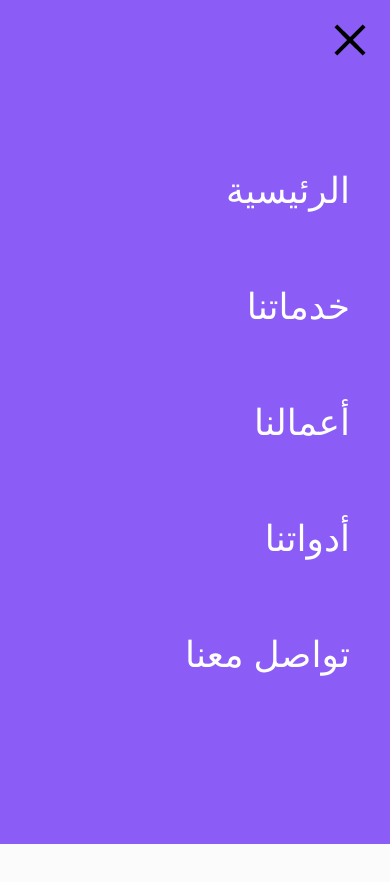
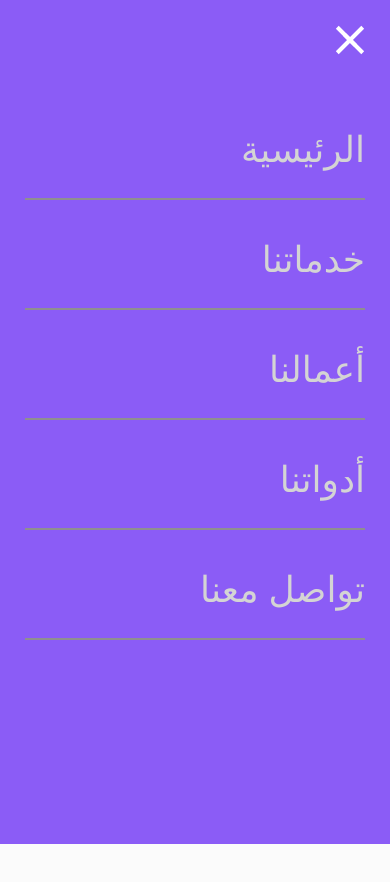
Before and after one commit to Tk-Sb/new-portfolio, a Next.js app: page / in a window 390 px wide. Both pictures are taken after a click on the button 350 px from the left and 40 px from the top of the page. Shown: the top 882 px of the page. Built offline with nearby package versions, Linux system fonts and the light colour scheme.

Commit message:
fixed nav menu

```diff
--- a/src/app/page.jsx
+++ b/src/app/page.jsx
@@ -1,6 +1,6 @@
 
 import Home from "@/components/home";
-import Navbar from "@/components/navbar";
+import Navbar from "@/components/nav/navbar";
 
 export default function App() {
   return (
--- a/src/components/menu-button.jsx
+++ b/src/components/nav/menu-button.jsx
@@ -22,17 +22,17 @@ export default function MenuButton () {
         >
           <motion.span
             variants={VARIANTS.top}
-            className="absolute h-1 w-10 bg-black"
+            className={`absolute h-1 w-9 ${active? 'bg-white duration-500' : 'bg-black duration-[2000ms]'} transition-colors `}
             style={{ y: "-50%", left: "50%", x: "-50%", top: "35%" }}
           />
           <motion.span
             variants={VARIANTS.middle}
-            className="absolute h-1 w-10 bg-black"
+            className={`absolute h-1 w-9 ${active? 'bg-white duration-500' : 'bg-black duration-[2000ms]'} transition-colors `}
             style={{ left: "50%", x: "-50%", top: "50%", y: "-50%" }}
           />
           <motion.span
             variants={VARIANTS.bottom}
-            className="absolute h-1 w-5 bg-black"
+            className={`absolute h-1 w-4 ${active? 'bg-white duration-500' : 'bg-black duration-[2000ms]'} transition-colors `}
             style={{
               x: "-50%",
               y: "50%",
--- a/src/components/menu.jsx
+++ b/src/components/nav/menu.jsx
@@ -60,7 +60,7 @@ export default function Menu () {
   return (
     <div>
       <nav dir="rtl" className="flex justify-start items-center">
-        <div className="cursor-pointer w-fit h-fit z-10 lg:hidden text-md text-black" onClick={toggleMenu} >
+        <div className="cursor-pointer w-fit h-fit z-10 lg:hidden " onClick={toggleMenu} >
           <MenuButton></MenuButton>
         </div>
       </nav>
@@ -71,19 +71,19 @@ export default function Menu () {
             initial="initial"
             animate="animate"
             exit="exit"
-            className="fixed left-0 top-0 w-[100vw] h-[100vh] origin-top bg-[#8B5CF6] text-black p-10"
+            className="fixed left-0 top-0 w-[100vw] h-[100vh] origin-top bg-[#8B5CF6] p-[25px] "
           >
-            <div className="flex h-full flex-col">
+            <div className="w-full h-full ">
               <motion.div
                 variants={containerVars}
                 initial="initial"
                 animate="open"
                 exit="initial"
-                className="flex flex-col h-full justify-center items-center gap-4 "
+                className="flex flex-col justify-start w-full h-full items-center gap-[10px] pt-[75px] "
               >
                 {navLinks.map((link, index) => {
                   return (
-                    <div key={index} dir="rtl" className="flex justify-start items-center overflow-hidden w-full h-[100px]">
+                    <div key={index} dir="rtl" className="flex justify-start items-center overflow-hidden w-full h-[100px] border-b-2 border-b-[#8F8F8F] hover:border-b-white active:border-b-white transition-colors duration-500 ">
                       <MobileNavLink title={link.title} href={link.href} />
                     </div>
                   );
@@ -118,7 +118,7 @@ function MobileNavLink ({ title, href }) {
   return (
     <motion.div
       variants={mobileLinkVars}
-      className="flex justify-center items-center text-4xl text-white h-full"
+      className="flex justify-start w-full h-full items-center text-4xl text-[#d4d4d4] hover:text-white transition-colors duration-500 "
     >
       <div>
         <Link href={href}>{title}</Link>
--- a/src/components/navbar.jsx
+++ b/src/components/nav/navbar.jsx
@@ -1,5 +1,7 @@
 'use client'
+
 import { useState, useEffect } from 'react';
+import { motion } from 'framer-motion';
 import Link from "next/link";
 import Menu from './menu';
 
@@ -18,14 +20,13 @@ export default function Navbar() {
     }, []);
 
     return (
-        <div className={`${scrolled? `bg-slate-100 bg-opacity-90`: ``} fixed flex flex-row-reverse justify-between items-start w-[100vw] h-[75px] py-[15px] px-[25px]`}>
+        <motion.div className={`${scrolled? `bg-purple-400 bg-opacity-30 backdrop-blur-lg `: `bg-transparent`} fixed flex flex-row-reverse justify-between items-center w-[100vw] h-[75px] px-[25px] transition-colors duration-300`}>
             <Link href={'#'}>
-                <div className="flex items-center w-fit h-[40px] text-[#F9CE69] text-[48px] font-bold">
+                <div className="w-fit h-fit text-[#F9CE69] text-[48px] font-bold">
                     TP
                 </div>
             </Link>
-
             <Menu></Menu>
-        </div>
+        </motion.div>
     )
 }
```
